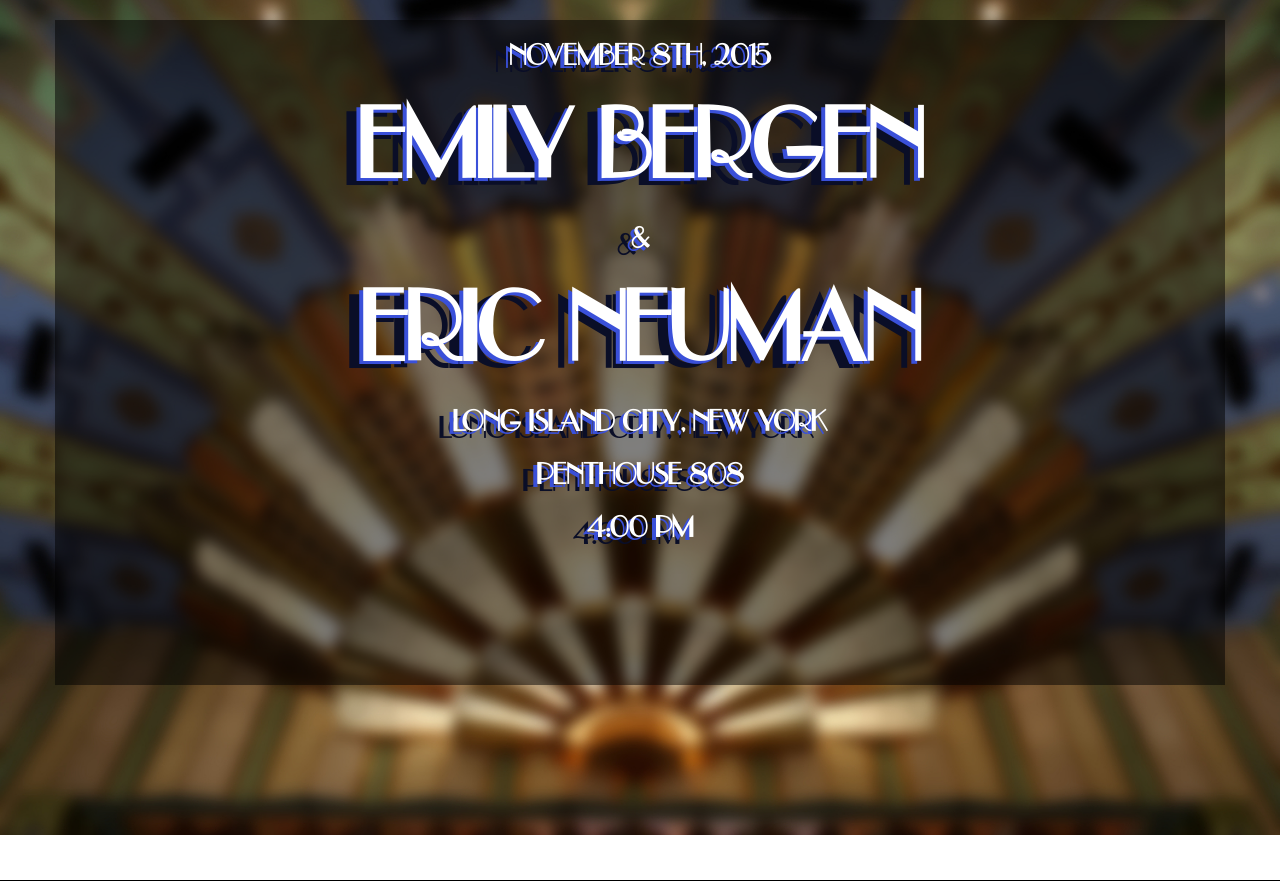
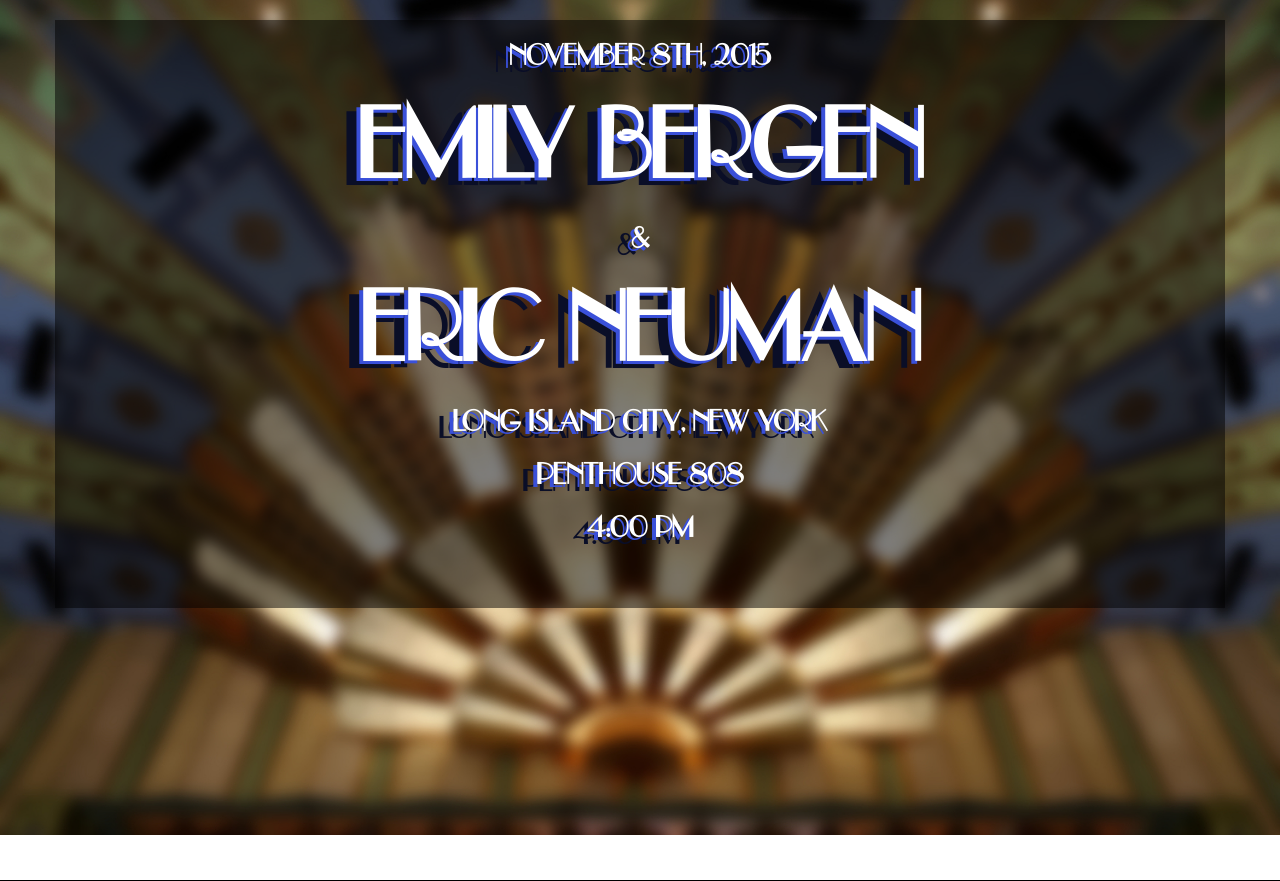
Before and after one commit to neuman/mawiage, a Django app: template templates/base/index.html in a window 1280 px wide. Shown: the top 881 px of the page. Run offline with Django 3.2, Linux system fonts and the light colour scheme; the template is opened without the code that fills it, so the values that code supplies are empty; parts of the project's set-up code (start-up, migrations or seed data) failed here and were passed over; some libraries are stand-ins or nearby versions.

Commit message:
css change

```diff
--- a/static/css/agency.css
+++ b/static/css/agency.css
@@ -893,8 +893,11 @@ html {height:100%;}
     color:#fff;
     text-shadow: -4px 3px 0 #3a50d9, -14px 7px 0 #0a0e27;
 }
-.stained-glass h1{
-    font-size: 100px;
+
+@media(min-width:768px) {
+    .stained-glass h1{
+        font-size: 100px;
+    }
 }
 
 .jumbotron .img-responsive {
@@ -929,6 +932,8 @@ html {height:100%;}
     font-family: 'uppereastsideregular';
 }
 
+
+
 .parallax-container{
       padding-top: 20px;
 }
@@ -937,5 +942,5 @@ html {height:100%;}
    pointer-events: none;
 }
 .fill-height{
-    height:100%;
+    min-height:100%;
 }
--- a/templates/base/index.html
+++ b/templates/base/index.html
@@ -44,7 +44,7 @@
         <h2>Long Island City, New York</h2>
         <h2>Penthouse 808</h2>
         <h2>4:00 pm</h2>
-        <h1><br></h1>
+        <h2><br></h2>
           </div>
         </div>
         <div class="container">
```
